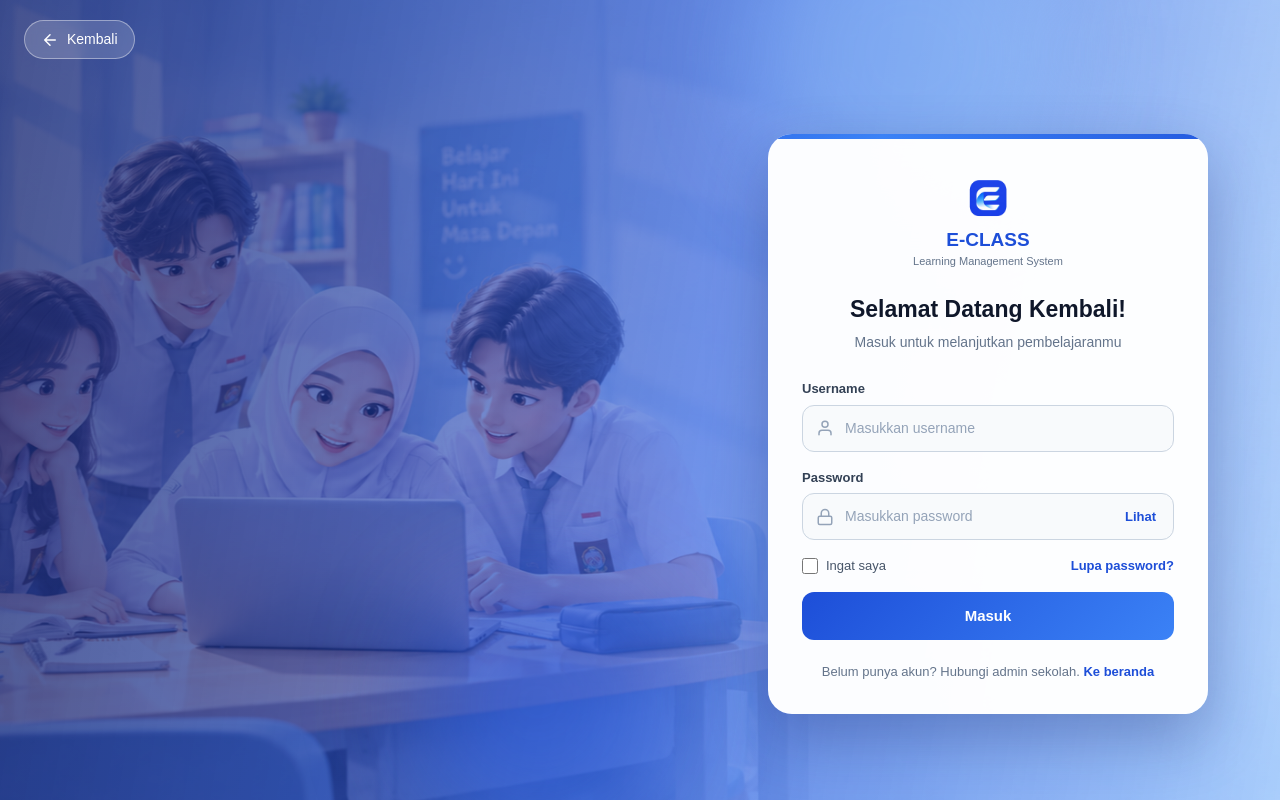
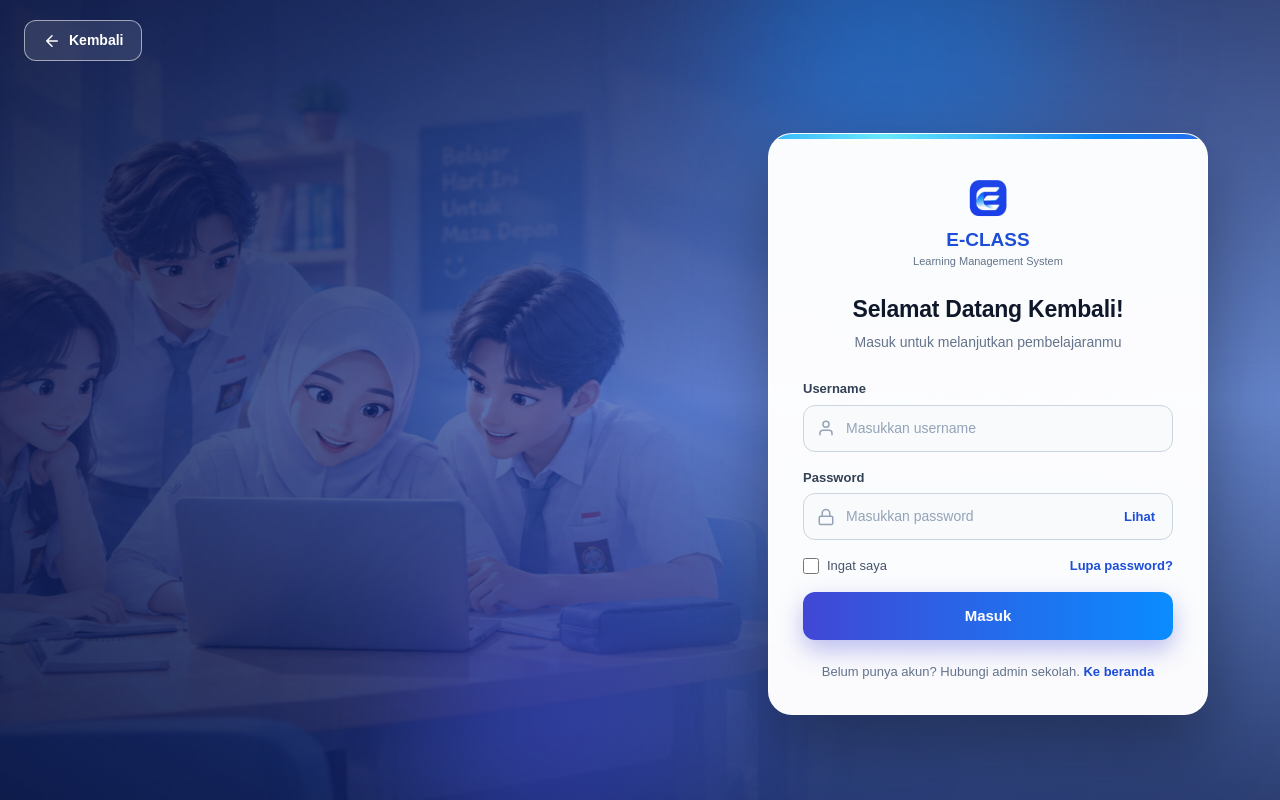
Before and after one commit to ajell0411/frontend-lms-erin, a Next.js app: page /login in a window 1280 px wide. Built offline with nearby package versions, Linux system fonts and the light colour scheme.

Commit message:
style: selaraskan warna tema dengan landing page dan login

```diff
--- a/app/login/page.module.css
+++ b/app/login/page.module.css
@@ -1,15 +1,19 @@
 .page {
-  /* Palet biru (samakan dengan landing page) */
+  /* Palet biru (sama dengan landing page) */
   --primary: #1d4ed8;
-  --primary-light: #3b82f6;
-  --accent: #7dbcff;
+  --primary-light: #0a8cff;
+  --accent: #93c5fd;
   --primary-rgb: 29, 78, 216;
+  --grad: linear-gradient(90deg, #4147d5, #0a8cff);
+  --ease: cubic-bezier(0.16, 1, 0.3, 1);
 
   position: relative;
   min-height: 100vh;
   display: flex;
   align-items: center;
   overflow: hidden;
+  background: #08133f;
+  -webkit-font-smoothing: antialiased;
 }
 
 /* ===== Latar foto ===== */
@@ -18,6 +22,10 @@
   inset: 0;
   z-index: 0;
   overflow: hidden;
+  background:
+    radial-gradient(circle at 15% 20%, rgba(10, 140, 255, 0.45), transparent 45%),
+    radial-gradient(circle at 85% 75%, rgba(65, 71, 213, 0.5), transparent 45%),
+    linear-gradient(135deg, #0b1d5c 0%, #1d4ed8 100%);
 }
 
 .bgWrap img {
@@ -29,41 +37,38 @@
   to   { transform: scale(1.08); }
 }
 
-/* Overlay lebih cerah & kebiruan */
+/* Satu gradasi navy yang menyatu (tanpa blok warna bertingkat) */
 .bgOverlay {
   position: absolute;
   inset: 0;
-  background: linear-gradient(
-    100deg,
-    rgba(20, 35, 110, 0.78) 0%,
-    rgba(29, 78, 216, 0.55) 55%,
-    rgba(96, 165, 250, 0.32) 100%
-  );
+  background:
+    linear-gradient(180deg, rgba(6, 16, 60, 0.6) 0%, rgba(10, 40, 130, 0.2) 50%, rgba(6, 16, 60, 0.65) 100%),
+    linear-gradient(100deg, rgba(8, 19, 63, 0.82) 0%, rgba(29, 78, 216, 0.5) 60%, rgba(10, 60, 170, 0.45) 100%);
 }
 
 /* Lingkaran cahaya melayang */
 .orb {
   position: absolute;
   border-radius: 50%;
-  filter: blur(50px);
+  filter: blur(70px);
   pointer-events: none;
 }
 
 .orb1 {
-  width: 320px;
-  height: 320px;
-  top: -80px;
+  width: 340px;
+  height: 340px;
+  top: -100px;
   right: 18%;
-  background: rgba(147, 197, 253, 0.4);
+  background: rgba(10, 140, 255, 0.35);
   animation: orbFloat 9s ease-in-out infinite;
 }
 
 .orb2 {
-  width: 260px;
-  height: 260px;
-  bottom: -60px;
+  width: 300px;
+  height: 300px;
+  bottom: -100px;
   left: 30%;
-  background: rgba(var(--primary-rgb), 0.4);
+  background: rgba(65, 71, 213, 0.4);
   animation: orbFloat 11s ease-in-out infinite reverse;
 }
 
@@ -72,7 +77,7 @@
   50%      { transform: translate(24px, -28px); }
 }
 
-/* ===== Tombol kembali ===== */
+/* ===== Tombol kembali (gaya sama dengan tombol outline landing) ===== */
 .backButton {
   position: absolute;
   top: 20px;
@@ -81,20 +86,22 @@
   display: inline-flex;
   align-items: center;
   gap: 8px;
-  padding: 8px 16px;
-  border-radius: 999px;
-  background: rgba(255, 255, 255, 0.16);
-  border: 1px solid rgba(255, 255, 255, 0.4);
-  backdrop-filter: blur(6px);
+  padding: 9px 18px;
+  border-radius: 12px;
+  background: rgba(255, 255, 255, 0.1);
+  border: 1px solid rgba(255, 255, 255, 0.55);
+  backdrop-filter: blur(8px);
+  -webkit-backdrop-filter: blur(8px);
   color: #ffffff;
   font-size: 14px;
-  font-weight: 500;
+  font-weight: 700;
   text-decoration: none;
-  transition: background 0.2s ease, transform 0.2s ease;
+  transition: background 0.3s var(--ease), border-color 0.3s var(--ease), transform 0.3s var(--ease);
 }
 
 .backButton:hover {
-  background: rgba(255, 255, 255, 0.28);
+  background: rgba(255, 255, 255, 0.22);
+  border-color: #ffffff;
   transform: translateX(-3px);
 }
 
@@ -120,34 +127,41 @@
 
 .infoBadge {
   display: inline-block;
-  padding: 6px 14px;
+  padding: 7px 16px;
   border-radius: 999px;
-  background: rgba(255, 255, 255, 0.18);
+  background: rgba(255, 255, 255, 0.14);
   border: 1px solid rgba(255, 255, 255, 0.35);
+  backdrop-filter: blur(8px);
+  -webkit-backdrop-filter: blur(8px);
   font-size: 12px;
-  font-weight: 600;
+  font-weight: 700;
   letter-spacing: 0.02em;
 }
 
 .infoTitle {
   margin: 18px 0 0;
-  font-size: 42px;
-  line-height: 1.18;
+  font-size: 44px;
+  line-height: 1.15;
   font-weight: 800;
-  text-shadow: 0 2px 14px rgba(15, 23, 80, 0.35);
+  letter-spacing: -0.02em;
+  text-shadow: 0 4px 24px rgba(0, 0, 0, 0.25);
 }
 
 .infoTitle span {
-  color: var(--accent);
+  background: linear-gradient(90deg, #93c5fd, #67e8f9);
+  -webkit-background-clip: text;
+  background-clip: text;
+  -webkit-text-fill-color: transparent;
+  color: transparent;
+  text-shadow: none;
 }
 
 .infoText {
   margin: 16px 0 0;
   max-width: 480px;
   font-size: 16px;
-  line-height: 1.7;
-  color: rgba(255, 255, 255, 0.9);
-  text-shadow: 0 1px 8px rgba(15, 23, 80, 0.3);
+  line-height: 1.75;
+  color: rgba(255, 255, 255, 0.88);
 }
 
 .infoList {
@@ -165,15 +179,17 @@
   align-items: center;
   gap: 14px;
   padding: 10px 16px;
-  border-radius: 14px;
-  background: rgba(255, 255, 255, 0.14);
-  border: 1px solid rgba(255, 255, 255, 0.24);
-  backdrop-filter: blur(6px);
-  transition: background 0.25s ease, transform 0.25s ease;
+  border-radius: 16px;
+  background: rgba(255, 255, 255, 0.1);
+  border: 1px solid rgba(255, 255, 255, 0.22);
+  backdrop-filter: blur(10px);
+  -webkit-backdrop-filter: blur(10px);
+  transition: background 0.3s var(--ease), transform 0.3s var(--ease), border-color 0.3s var(--ease);
 }
 
 .infoItem:hover {
-  background: rgba(255, 255, 255, 0.22);
+  background: rgba(255, 255, 255, 0.18);
+  border-color: rgba(255, 255, 255, 0.4);
   transform: translateX(6px);
 }
 
@@ -185,7 +201,7 @@
   align-items: center;
   justify-content: center;
   border-radius: 12px;
-  background: rgba(255, 255, 255, 0.22);
+  background: rgba(255, 255, 255, 0.2);
   font-size: 20px;
 }
 
@@ -198,7 +214,7 @@
 .infoItemDesc {
   margin: 2px 0 0;
   font-size: 13px;
-  color: rgba(255, 255, 255, 0.85);
+  color: rgba(255, 255, 255, 0.82);
 }
 
 /* ===== Kotak login (kanan) ===== */
@@ -208,7 +224,8 @@
   padding: 40px 34px 32px;
   border-radius: 24px;
   background: rgba(255, 255, 255, 0.98);
-  box-shadow: 0 24px 60px rgba(15, 30, 100, 0.3);
+  border: 1px solid rgba(255, 255, 255, 0.6);
+  box-shadow: 0 30px 70px rgba(0, 0, 0, 0.35);
   overflow: hidden;
   animation: slideInRight 0.8s cubic-bezier(0.22, 1, 0.36, 1) both;
 }
@@ -221,7 +238,7 @@
   left: 0;
   right: 0;
   height: 5px;
-  background: linear-gradient(90deg, var(--primary), var(--primary-light), var(--primary));
+  background: linear-gradient(90deg, #4147d5, #0a8cff, #67e8f9, #0a8cff, #4147d5);
   background-size: 200% 100%;
   animation: barMove 4s linear infinite;
 }
@@ -272,6 +289,7 @@
   text-align: center;
   font-size: 23px;
   font-weight: 800;
+  letter-spacing: -0.01em;
   color: #0f172a;
 }
 
@@ -342,9 +360,9 @@
 }
 
 .input:focus {
-  border-color: var(--primary);
+  border-color: #0a8cff;
   background: #ffffff;
-  box-shadow: 0 0 0 4px rgba(var(--primary-rgb), 0.14);
+  box-shadow: 0 0 0 4px rgba(10, 140, 255, 0.15);
 }
 
 .togglePassword {
@@ -430,12 +448,13 @@
   padding: 13px;
   border: none;
   border-radius: 12px;
-  background: linear-gradient(135deg, var(--primary) 0%, var(--primary-light) 100%);
+  background: var(--grad);
   color: #ffffff;
   font-size: 15px;
   font-weight: 700;
   cursor: pointer;
-  transition: box-shadow 0.25s ease, transform 0.15s ease;
+  box-shadow: 0 10px 24px rgba(65, 71, 213, 0.35);
+  transition: box-shadow 0.35s var(--ease), transform 0.35s var(--ease), filter 0.35s var(--ease);
 }
 
 .submitBtn::after {
@@ -451,7 +470,9 @@
 }
 
 .submitBtn:hover:not(:disabled) {
-  box-shadow: 0 10px 24px rgba(var(--primary-rgb), 0.4);
+  filter: brightness(1.08);
+  transform: translateY(-2px);
+  box-shadow: 0 16px 32px rgba(65, 71, 213, 0.5);
 }
 
 .submitBtn:hover:not(:disabled)::after {
@@ -515,11 +536,8 @@
   }
 
   .bgOverlay {
-    background: linear-gradient(
-      160deg,
-      rgba(20, 35, 110, 0.7) 0%,
-      rgba(59, 130, 246, 0.45) 100%
-    );
+    background:
+      linear-gradient(180deg, rgba(6, 16, 60, 0.6) 0%, rgba(10, 40, 130, 0.3) 50%, rgba(6, 16, 60, 0.65) 100%);
   }
 }
 
```
